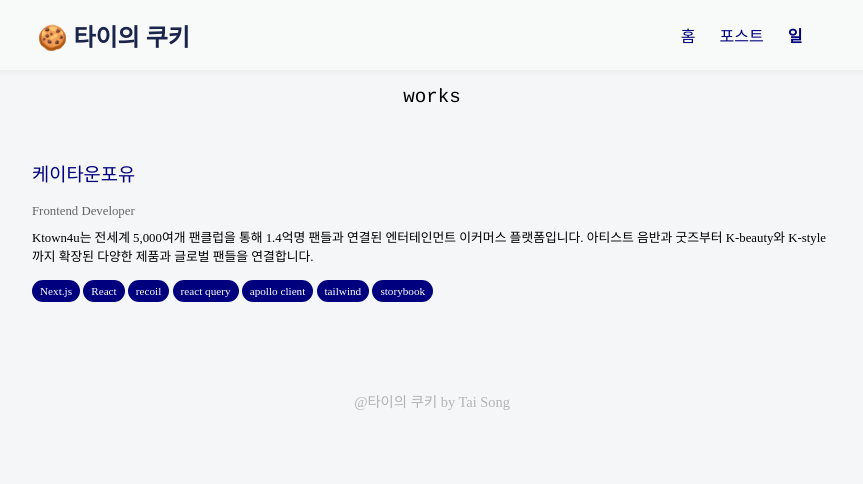
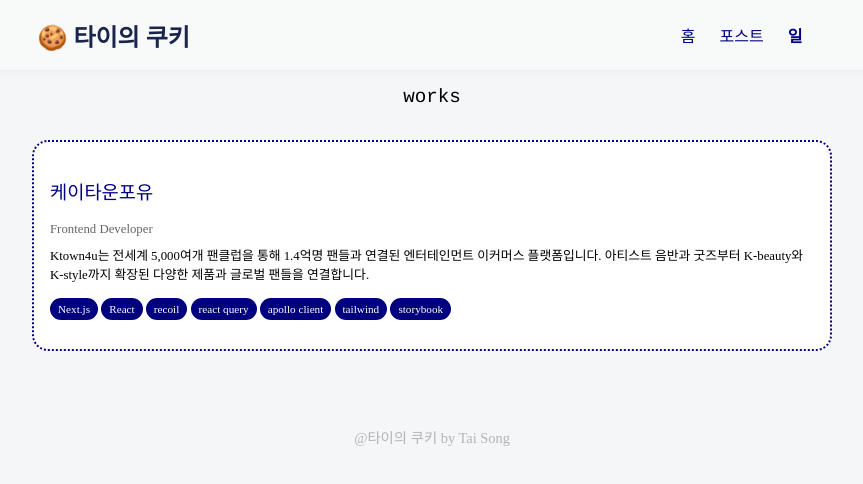
Before and after one commit to pseudopool/taiscookie, a Next.js app: page /works in a window 1280 px wide. Shown: the top 484 px of the page, without its empty margins (208-1071 px from the left). Built offline with nearby package versions, Linux system fonts and the light colour scheme; some icons are missing; a web font is replaced by a local one.

Commit message:
styles: add styles for each work

```diff
--- a/src/components/works/work-detail.tsx
+++ b/src/components/works/work-detail.tsx
@@ -21,6 +21,10 @@
 
 const workDetail = css`
   max-width: 800px;
+  background-color: white;
+  padding: 1rem;
+  border-radius: 1rem;
+  border: 2px dotted ${Theme.mainFontColor};
   h3 {
     font-weight: 500;
     color: ${Theme.mainFontColor};
```
